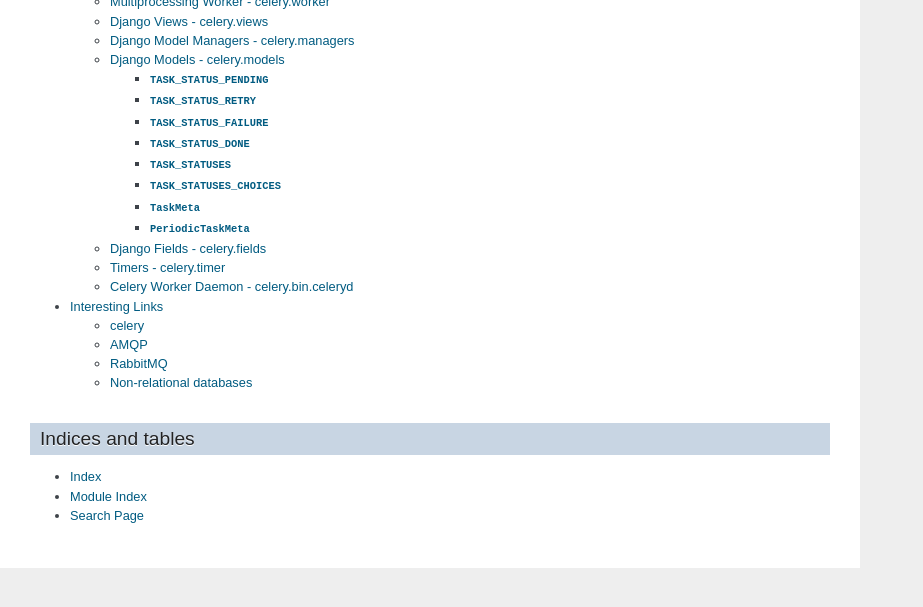
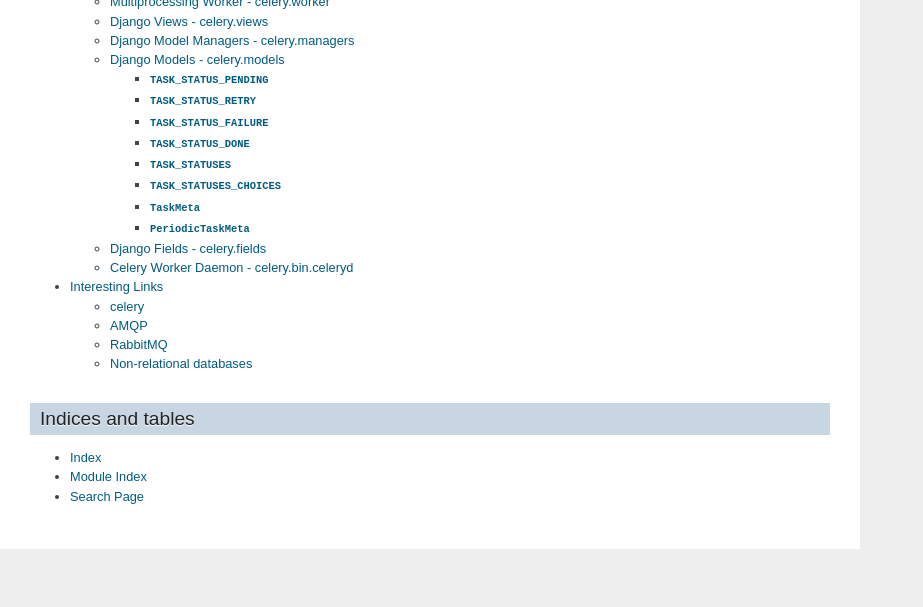
Before and after one commit to Klinikumxd/celery, a Sphinx documentation site: the page built from docs/index.rst, in a window 1280 px wide and 900 px high, scrolled down 585 px. Shown: the top 607 px of the window, without its empty margins (0-923 px from the left). Built offline with Sphinx 7.4.7, drawn with Linux system fonts in a browser that asks for light colours.

Commit message:
Remove celery.timer from reference

```diff
--- a/docs/reference/celery.timer.rst
+++ /dev/null
@@ -1,8 +0,0 @@
-======================
-Timers - celery.timer
-======================
-
-.. currentmodule:: celery.timer
-
-.. automodule:: celery.timer
-    :members:
--- a/docs/reference/index.rst
+++ b/docs/reference/index.rst
@@ -35,5 +35,4 @@
     celery.managers
     celery.models
     celery.fields
-    celery.timer
     celery.bin.celeryd
```
